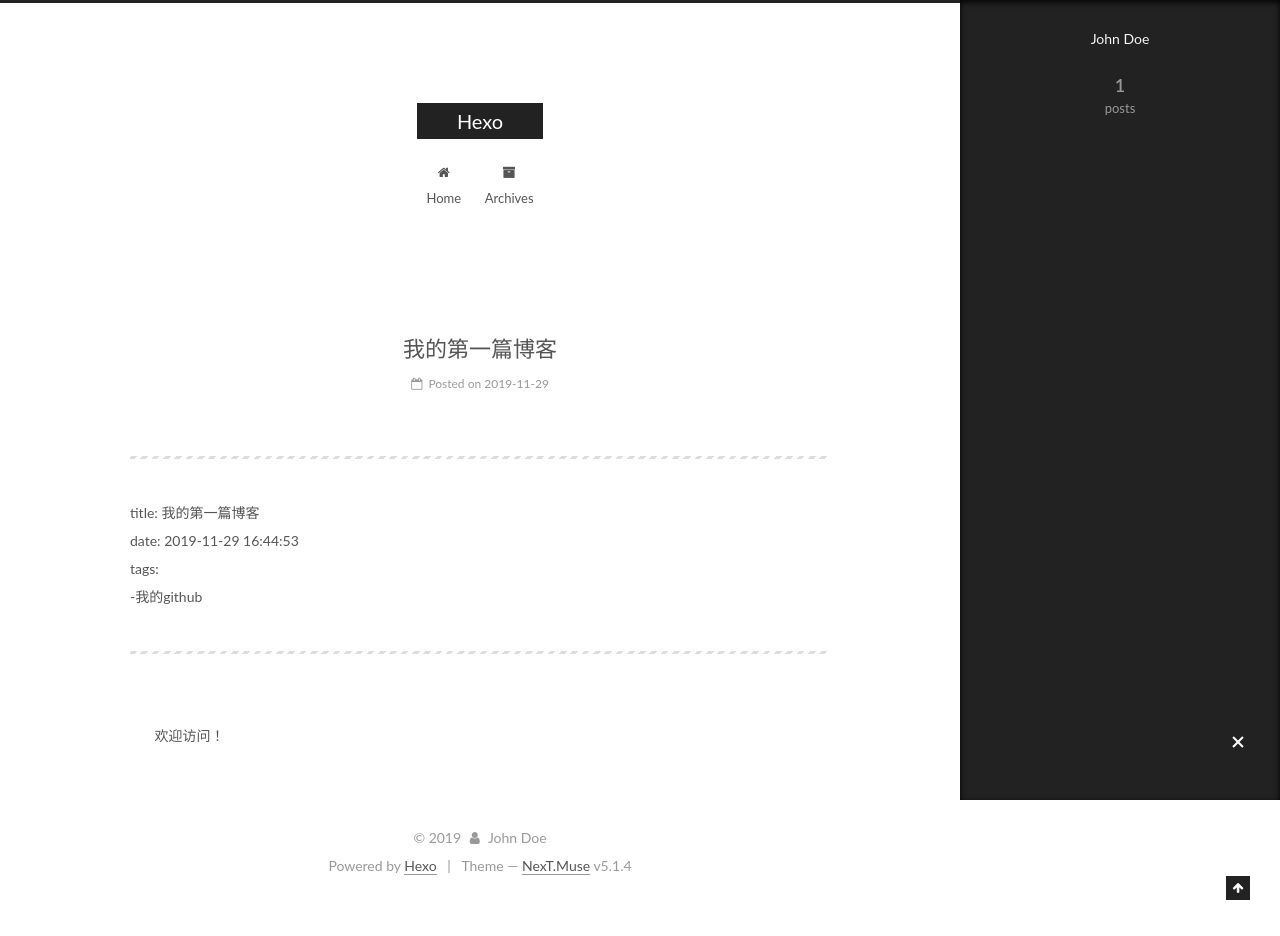
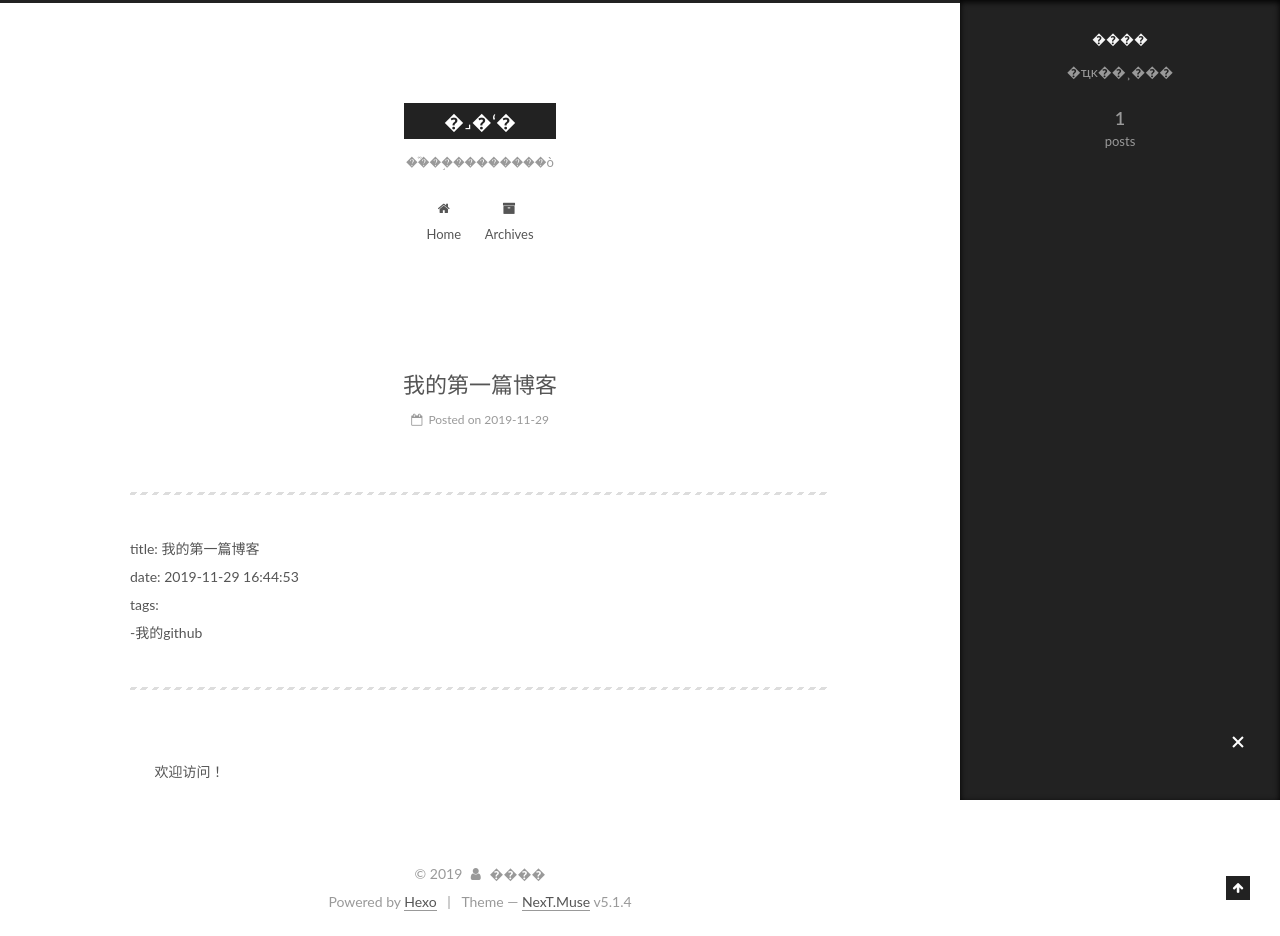
Before and after one commit to yx199810/yx199810.github.io, a plain HTML site: page index.html in a window 1280 px wide. Both pictures are taken after a click on the element 1238 px from the left and 743 px from the top of the page. Before the commit the page ends 900 px from the top, so only its background shows below. Drawn offline with Linux system fonts and the light colour scheme.

Commit message:
Site updated: 2019-11-29 21:12:28

```diff
--- a/css/main.css
+++ b/css/main.css
@@ -1822,7 +1822,7 @@ pre .javascript .function {
   width: 4px;
   height: 4px;
   border-radius: 50%;
-  background: #440dff;
+  background: #ffdbf6;
 }
 .links-of-blogroll {
   font-size: 13px;
--- a/index.html
+++ b/index.html
@@ -79,10 +79,12 @@
 
 
 
+<meta name="description" content="�ҵĸ��˲���">
 <meta property="og:type" content="website">
-<meta property="og:title" content="Hexo">
+<meta property="og:title" content="�˼�ʻ�">
 <meta property="og:url" content="http:&#x2F;&#x2F;yoursite.com&#x2F;index.html">
-<meta property="og:site_name" content="Hexo">
+<meta property="og:site_name" content="�˼�ʻ�">
+<meta property="og:description" content="�ҵĸ��˲���">
 <meta property="og:locale" content="en">
 <meta name="twitter:card" content="summary">
 
@@ -120,7 +122,7 @@
 
 
 
-  <title>Hexo</title>
+  <title>�˼�ʻ�</title>
 
 
 
@@ -151,12 +153,12 @@
     <div class="custom-logo-site-title">
       <a href="/"  class="brand" rel="start">
         <span class="logo-line-before"><i></i></span>
-        <span class="site-title">Hexo</span>
+        <span class="site-title">�˼�ʻ�</span>
         <span class="logo-line-after"><i></i></span>
       </a>
     </div>
 
-        <p class="site-subtitle"></p>
+        <p class="site-subtitle">��֮��֣��������ò</p>
 
   </div>
 
@@ -231,13 +233,13 @@
     <link itemprop="mainEntityOfPage" href="http://yoursite.com/2019/11/29/%E6%88%91%E7%9A%84%E7%AC%AC%E4%B8%80%E7%AF%87%E5%8D%9A%E5%AE%A2/">
 
     <span hidden itemprop="author" itemscope itemtype="http://schema.org/Person">
-      <meta itemprop="name" content="John Doe">
+      <meta itemprop="name" content="����">
       <meta itemprop="description" content="">
       <meta itemprop="image" content="/images/avatar.gif">
     </span>
 
     <span hidden itemprop="publisher" itemscope itemtype="http://schema.org/Organization">
-      <meta itemprop="name" content="Hexo">
+      <meta itemprop="name" content="�˼�ʻ�">
     </span>
 
 
@@ -385,8 +387,8 @@
         <div class="site-overview">
           <div class="site-author motion-element" itemprop="author" itemscope itemtype="http://schema.org/Person">
 
-              <p class="site-author-name" itemprop="name">John Doe</p>
-              <p class="site-description motion-element" itemprop="description"></p>
+              <p class="site-author-name" itemprop="name">����</p>
+              <p class="site-description motion-element" itemprop="description">�ҵĸ��˲���</p>
           </div>
 
           <nav class="site-state motion-element">
@@ -441,7 +443,7 @@
   <span class="with-love">
     <i class="fa fa-user"></i>
   </span>
-  <span class="author" itemprop="copyrightHolder">John Doe</span>
+  <span class="author" itemprop="copyrightHolder">����</span>
 
 
 </div>
```
Also changed, not shown: 2019/11/29/我的第一篇博客/index.html (+9 -9 lines), archives/2019/11/index.html (+10 -8 lines), archives/2019/index.html (+10 -8 lines), archives/index.html (+10 -8 lines).
